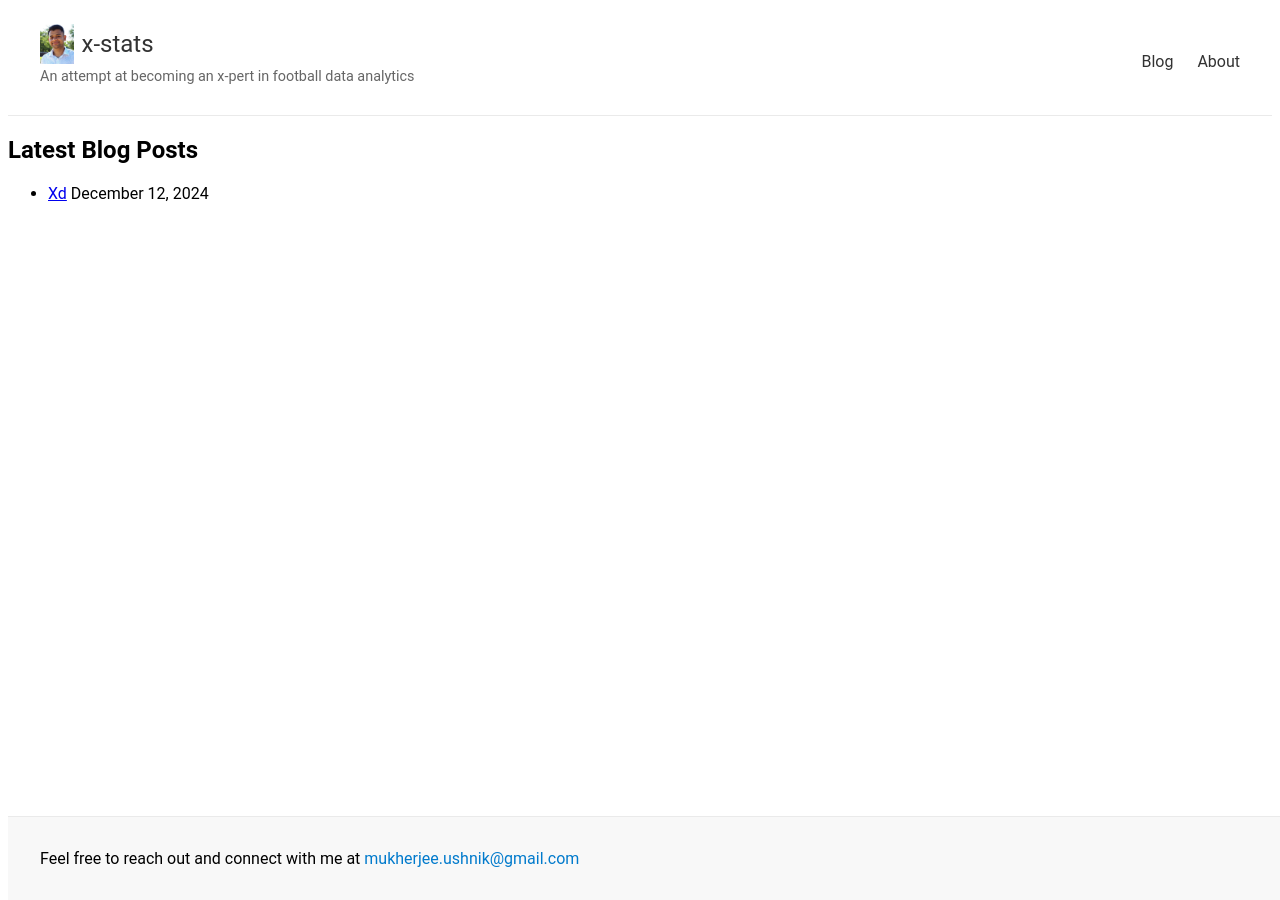
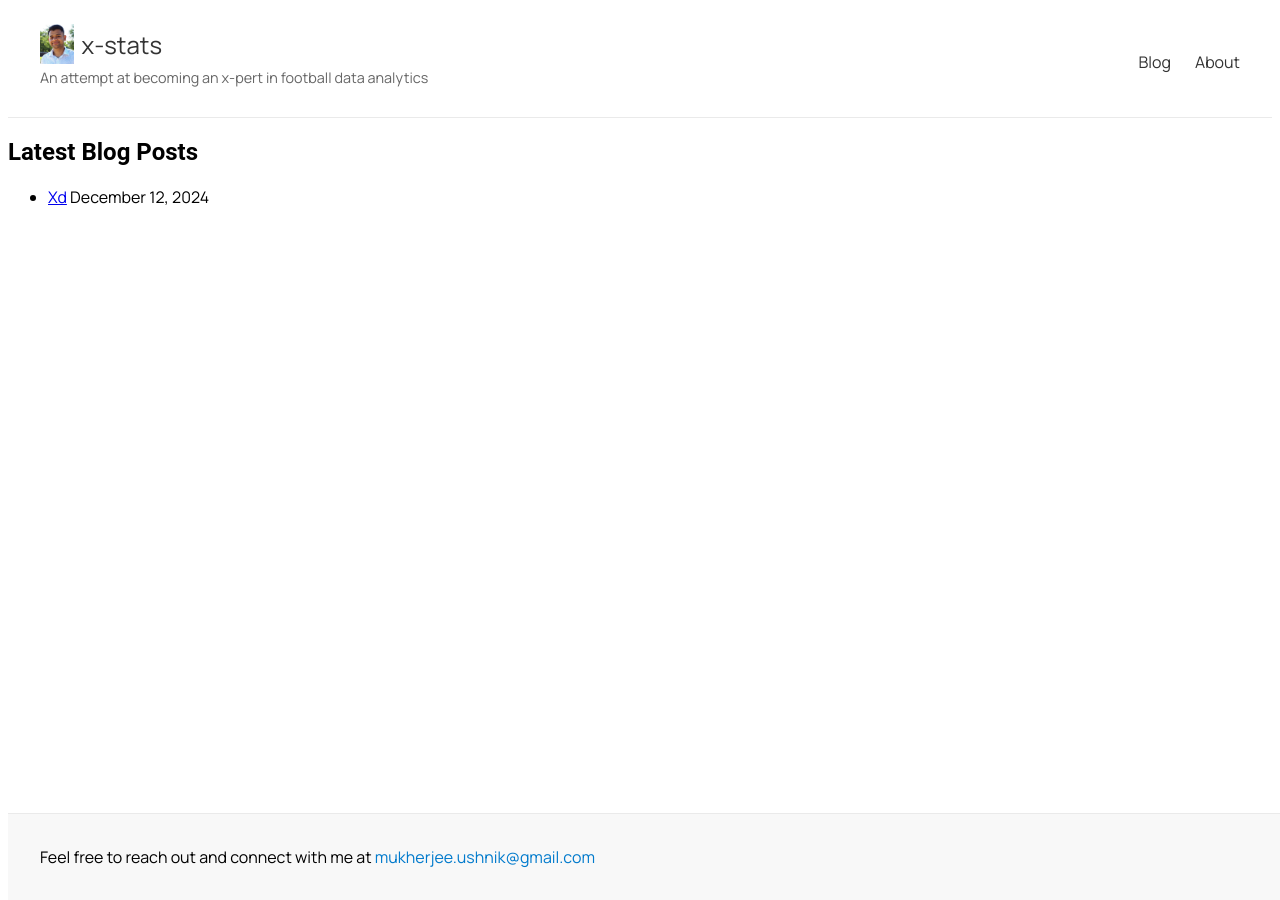
Before and after one commit to u3mukher/x-stats, a Jekyll site: the page built from index.md, in a window 1280 px wide. Built offline with Jekyll 4.4.1, drawn with Linux system fonts in a browser that asks for light colours.

Commit message:
Update custom.css

```diff
--- a/assets/css/custom.css
+++ b/assets/css/custom.css
@@ -1,10 +1,9 @@
 /* assets/css/custom.css */
 
-/* Apply Roboto font to the entire site */
+/* Apply Manrope font to the entire site */
 body {
-  font-family: 'Roboto', sans-serif;
+  font-family: 'Manrope', sans-serif;
 }
-
 /* Optional: Adjust headings if necessary */
 h1, h2, h3, h4, h5, h6 {
   font-family: 'Roboto', sans-serif;
```
